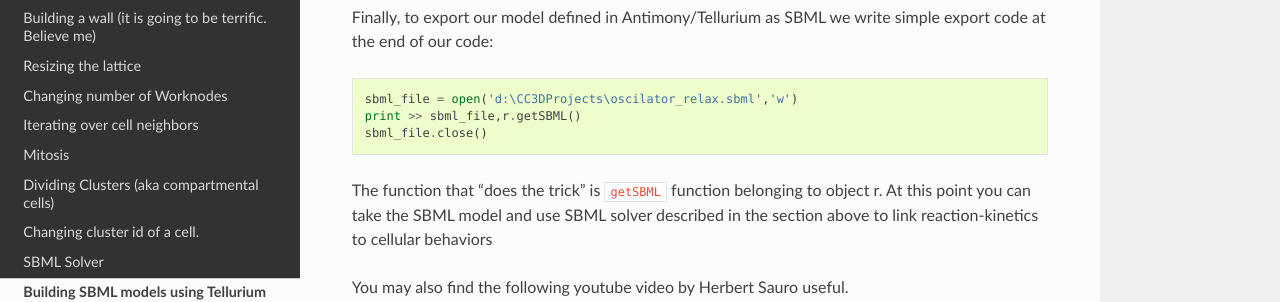
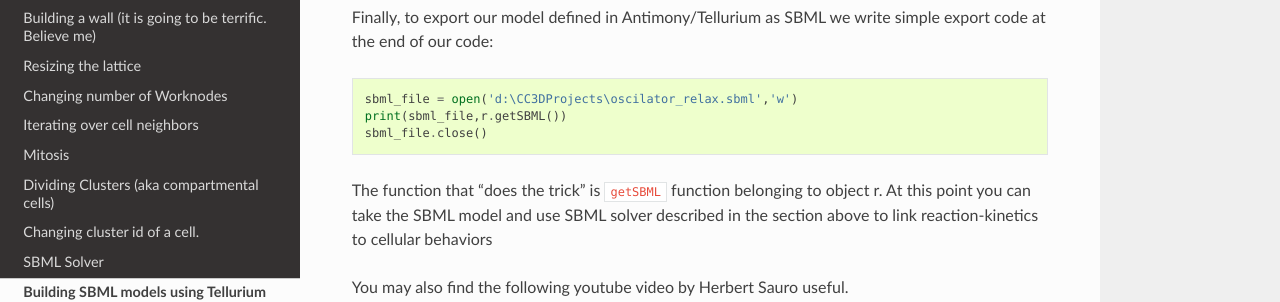
Before and after one commit to CompuCell3D/PythonScriptingManual, a Sphinx documentation site: the page built from docs/building_sbml_models_using_tellurium.rst, in a window 1280 px wide and 900 px high, scrolled down 3173 px. Shown: the part 363-665 px from the top of the window. Built offline with Sphinx 7.4.7 and the Read the Docs theme 2.0.0, drawn with Linux system fonts in a browser that asks for light colours.

```diff
--- a/docs/building_sbml_models_using_tellurium.rst
+++ b/docs/building_sbml_models_using_tellurium.rst
@@ -144,7 +144,7 @@ write simple export code at the end of our code:
 .. code-block:: python
 
     sbml_file = open('d:\CC3DProjects\oscilator_relax.sbml','w')
-    print >> sbml_file,r.getSBML()
+    print(sbml_file,r.getSBML())
     sbml_file.close()
 
 
```
